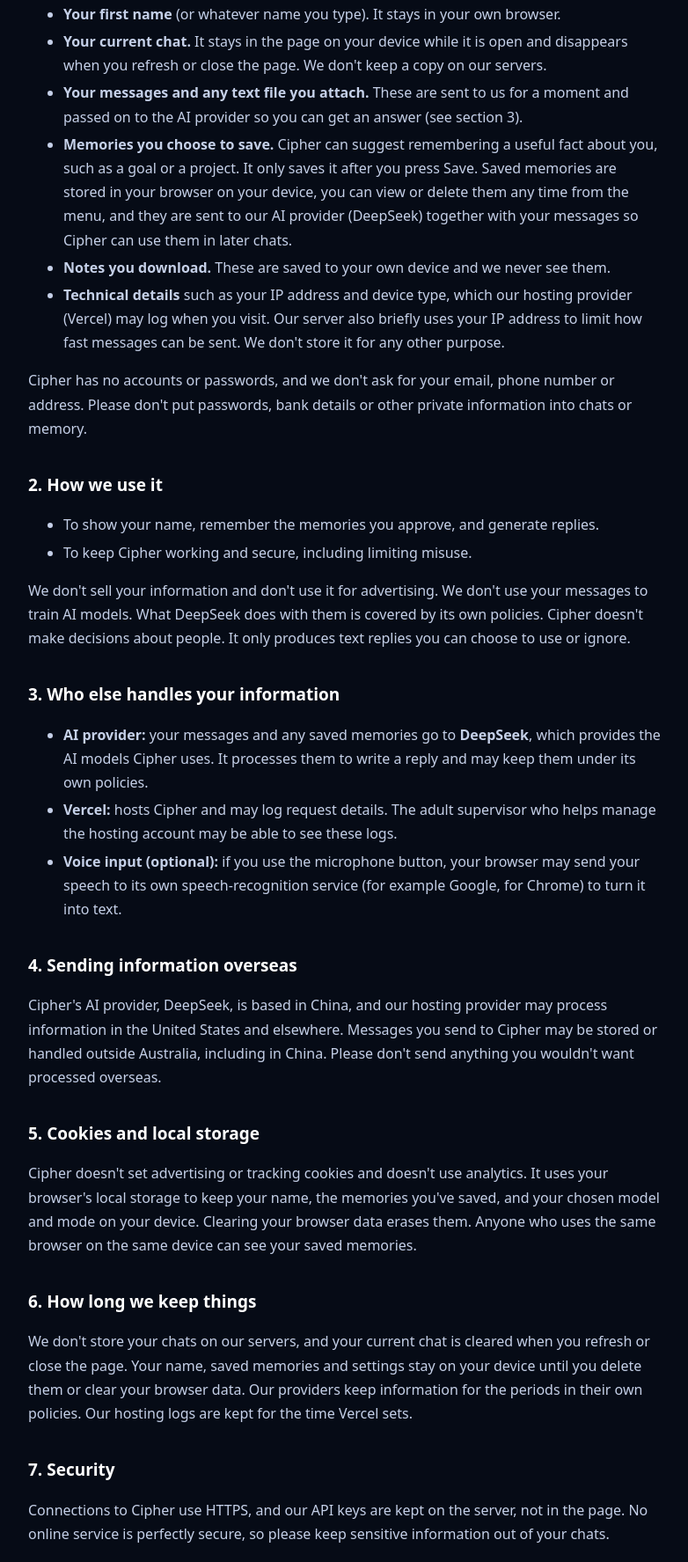
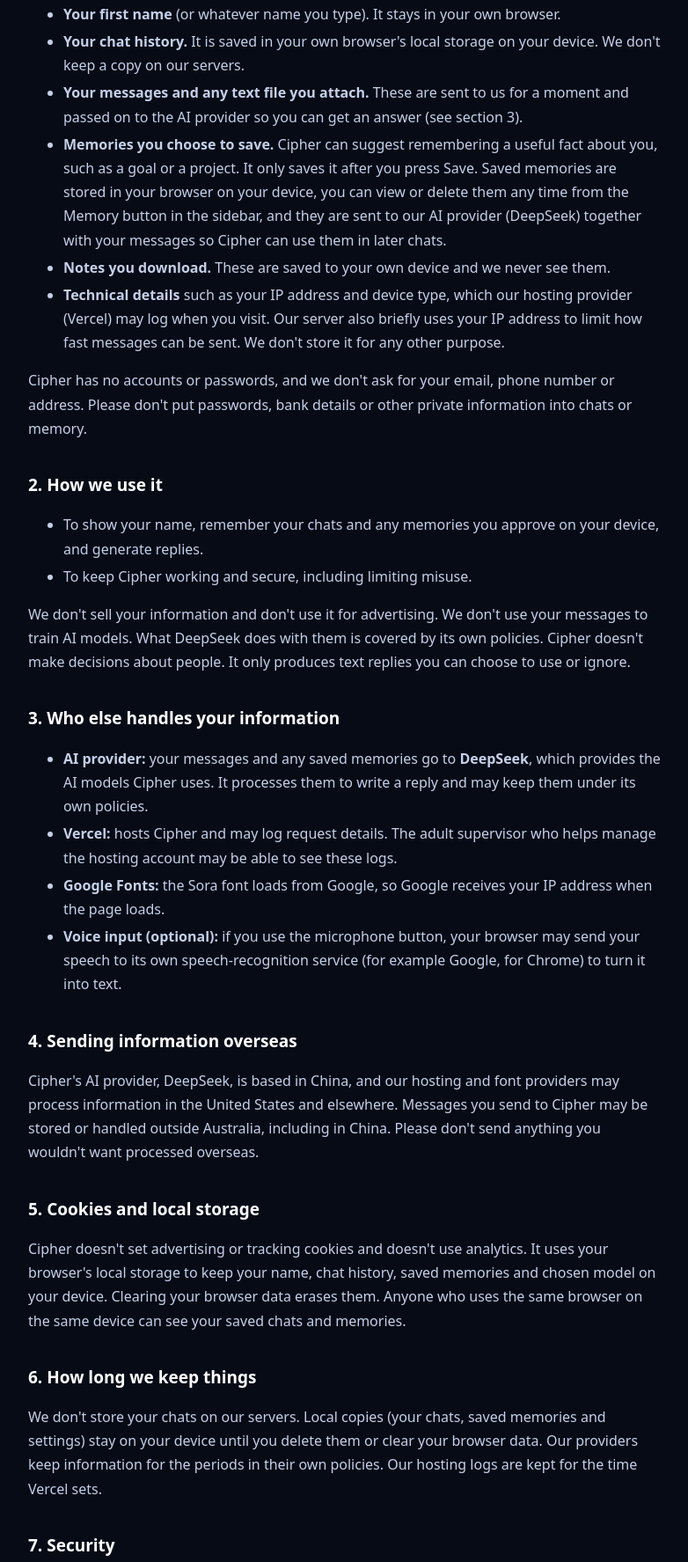
Before and after one commit to Hen-MIlner/cipher, a website: page privacy.html in a window 1280 px wide. Shown: the part 345-2120 px from the top of the page at 88% size, without its empty margins (248-1030 px from the left). Drawn offline with Linux system fonts and the light colour scheme.

Commit message:
Update privacy policy details for clarity

```diff
--- a/privacy.html
+++ b/privacy.html
@@ -19,9 +19,9 @@
 <h2>1. What Cipher collects</h2>
 <ul>
 <li><b>Your first name</b> (or whatever name you type). It stays in your own browser.</li>
-<li><b>Your current chat.</b> It stays in the page on your device while it is open and disappears when you refresh or close the page. We don't keep a copy on our servers.</li>
+<li><b>Your chat history.</b> It is saved in your own browser's local storage on your device. We don't keep a copy on our servers.</li>
 <li><b>Your messages and any text file you attach.</b> These are sent to us for a moment and passed on to the AI provider so you can get an answer (see section 3).</li>
-<li><b>Memories you choose to save.</b> Cipher can suggest remembering a useful fact about you, such as a goal or a project. It only saves it after you press Save. Saved memories are stored in your browser on your device, you can view or delete them any time from the menu, and they are sent to our AI provider (DeepSeek) together with your messages so Cipher can use them in later chats.</li>
+<li><b>Memories you choose to save.</b> Cipher can suggest remembering a useful fact about you, such as a goal or a project. It only saves it after you press Save. Saved memories are stored in your browser on your device, you can view or delete them any time from the Memory button in the sidebar, and they are sent to our AI provider (DeepSeek) together with your messages so Cipher can use them in later chats.</li>
 <li><b>Notes you download.</b> These are saved to your own device and we never see them.</li>
 <li><b>Technical details</b> such as your IP address and device type, which our hosting provider (Vercel) may log when you visit. Our server also briefly uses your IP address to limit how fast messages can be sent. We don't store it for any other purpose.</li>
 </ul>
@@ -29,7 +29,7 @@
 
 <h2>2. How we use it</h2>
 <ul>
-<li>To show your name, remember the memories you approve, and generate replies.</li>
+<li>To show your name, remember your chats and any memories you approve on your device, and generate replies.</li>
 <li>To keep Cipher working and secure, including limiting misuse.</li>
 </ul>
 <p>We don't sell your information and don't use it for advertising. We don't use your messages to train AI models. What DeepSeek does with them is covered by its own policies. Cipher doesn't make decisions about people. It only produces text replies you can choose to use or ignore.</p>
@@ -38,17 +38,18 @@
 <ul>
 <li><b>AI provider:</b> your messages and any saved memories go to <b>DeepSeek</b>, which provides the AI models Cipher uses. It processes them to write a reply and may keep them under its own policies.</li>
 <li><b>Vercel:</b> hosts Cipher and may log request details. The adult supervisor who helps manage the hosting account may be able to see these logs.</li>
+<li><b>Google Fonts:</b> the Sora font loads from Google, so Google receives your IP address when the page loads.</li>
 <li><b>Voice input (optional):</b> if you use the microphone button, your browser may send your speech to its own speech-recognition service (for example Google, for Chrome) to turn it into text.</li>
 </ul>
 
 <h2>4. Sending information overseas</h2>
-<p>Cipher's AI provider, DeepSeek, is based in China, and our hosting provider may process information in the United States and elsewhere. Messages you send to Cipher may be stored or handled outside Australia, including in China. Please don't send anything you wouldn't want processed overseas.</p>
+<p>Cipher's AI provider, DeepSeek, is based in China, and our hosting and font providers may process information in the United States and elsewhere. Messages you send to Cipher may be stored or handled outside Australia, including in China. Please don't send anything you wouldn't want processed overseas.</p>
 
 <h2>5. Cookies and local storage</h2>
-<p>Cipher doesn't set advertising or tracking cookies and doesn't use analytics. It uses your browser's local storage to keep your name, the memories you've saved, and your chosen model and mode on your device. Clearing your browser data erases them. Anyone who uses the same browser on the same device can see your saved memories.</p>
+<p>Cipher doesn't set advertising or tracking cookies and doesn't use analytics. It uses your browser's local storage to keep your name, chat history, saved memories and chosen model on your device. Clearing your browser data erases them. Anyone who uses the same browser on the same device can see your saved chats and memories.</p>
 
 <h2>6. How long we keep things</h2>
-<p>We don't store your chats on our servers, and your current chat is cleared when you refresh or close the page. Your name, saved memories and settings stay on your device until you delete them or clear your browser data. Our providers keep information for the periods in their own policies. Our hosting logs are kept for the time Vercel sets.</p>
+<p>We don't store your chats on our servers. Local copies (your chats, saved memories and settings) stay on your device until you delete them or clear your browser data. Our providers keep information for the periods in their own policies. Our hosting logs are kept for the time Vercel sets.</p>
 
 <h2>7. Security</h2>
 <p>Connections to Cipher use HTTPS, and our API keys are kept on the server, not in the page. No online service is perfectly secure, so please keep sensitive information out of your chats.</p>
@@ -58,7 +59,7 @@
 
 <h2>9. Your choices and rights</h2>
 <ul>
-<li>You can delete saved memories any time from the menu, and clear your name and settings by clearing your browser data.</li>
+<li>You can change your name, delete saved memories from the Memory button in the sidebar, or clear your history at any time by clearing your browser data.</li>
 <li>You can ask us about the information we hold or ask us to fix it, at henryjmilne23@outlook.com. Because we don't keep your chats, there may be little to give you.</li>
 <li>To delete information held by a provider, contact that provider.</li>
 <li>If you have a privacy complaint, contact us first. You can also contact the Office of the Australian Information Commissioner at oaic.gov.au.</li>
```
